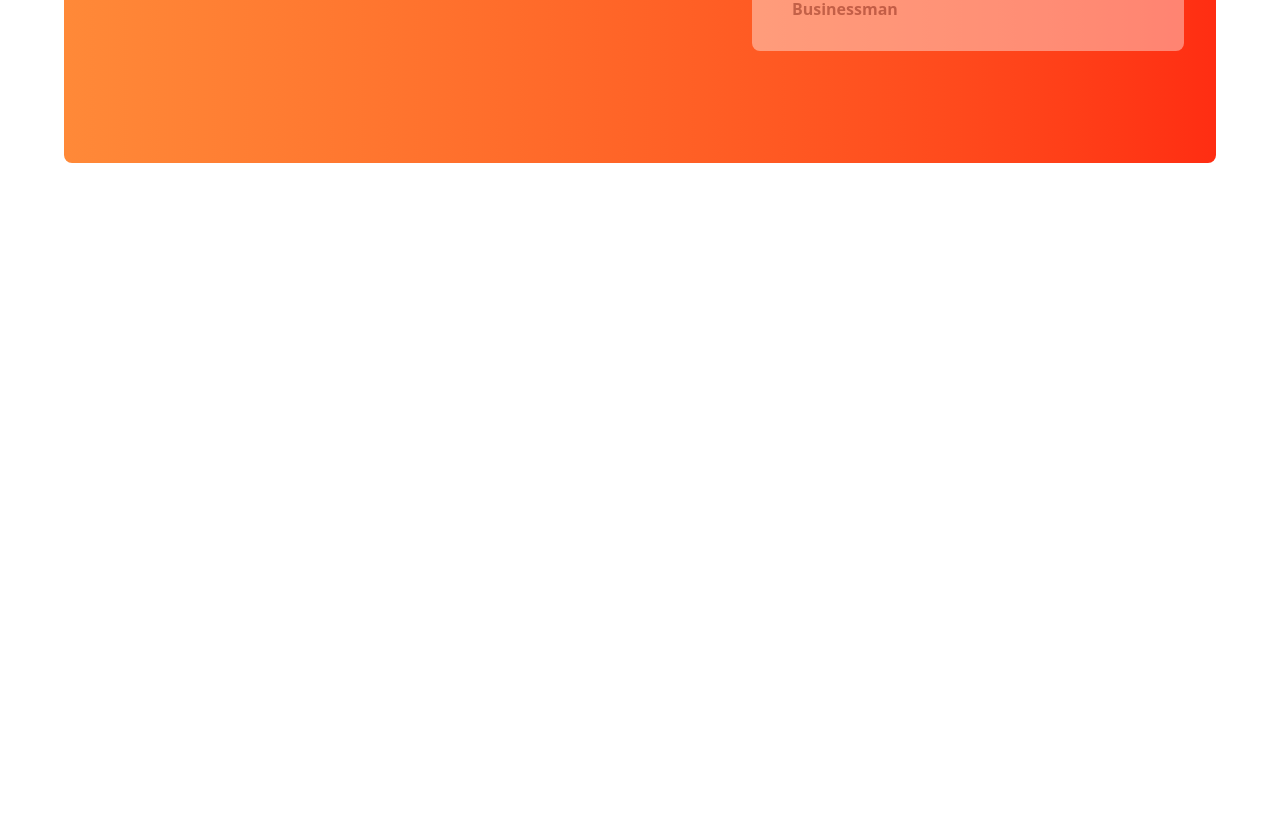
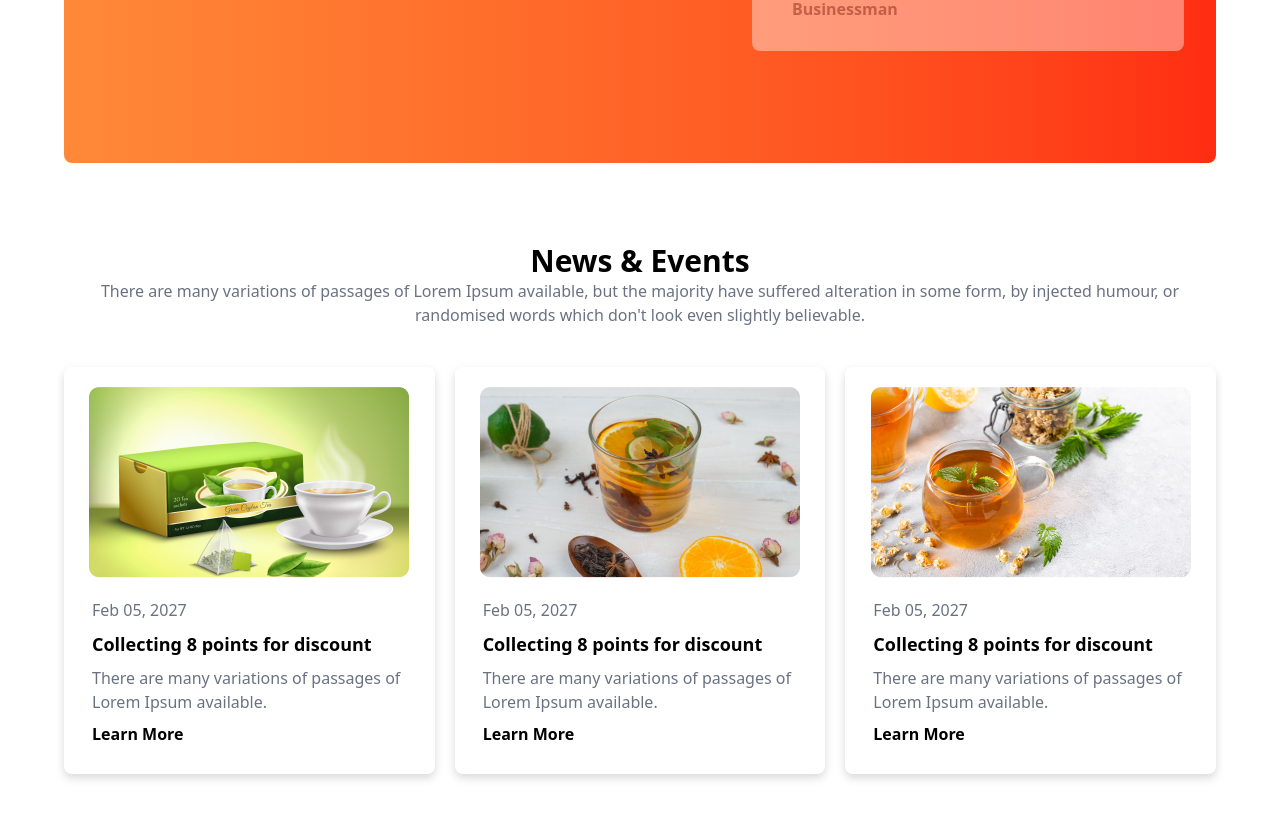
Before and after one commit to Mdsheikhmohaimenulislam/Tea-House, a plain HTML site: page index.html in a window 1280 px wide. Shown: the part 2369-3187 px from the top of the page. Before the commit the page ends 2612 px from the top, so only its background shows below. Drawn offline with nearby package versions, Linux system fonts and the light colour scheme.

Commit message:
News & Event section added on html file

```diff
--- a/index.html
+++ b/index.html
@@ -158,6 +158,47 @@
                             </div>
             </div>
         </section>
+<!-- News & Events -->
+        <section class="mb-20">
+<!-- events text content -->
+            <div class="mb-10 text-center">
+                <h1 class="text-3xl	font-extrabold">News & Events</h1>
+                <p class="font-base text-gray-500">There are many variations of passages of Lorem Ipsum available, but the majority have suffered alteration in some form, by injected humour, or randomised words which don't look even slightly believable. </p>
+            </div>
+<!-- events container -->
+            <div>
+<!-- events card container -->
+                 <div class="grid grid-cols-1 md:grid-cols-2 lg:grid-cols-3 gap-5">
+                    <div class="rounded-lg bg-white border-gray-500 p-2 drop-shadow-lg">
+                        <img class="mx-auto mt-3" src="./images/news-1.png" alt="#">
+                        <div class="p-5 ">
+                            <p class="text-base text-gray-500 mb-2">Feb 05, 2027</p>
+                            <h4 class="text-lg font-extrabold mb-2">Collecting 8 points for discount</h4>
+                            <p class="text-base text-gray-500">There are many variations of passages of Lorem Ipsum available.</p>
+                            <button class="text-bose font-bold mt-2">Learn More</button>
+                        </div>
+                    </div>
+                    <div class="rounded-lg bg-white border-gray-500 p-2 drop-shadow-lg">
+                        <img class="mx-auto mt-3" src="./images/news-2.png" alt="#">
+                        <div class="p-5">
+                            <p class="text-base text-gray-500 mb-2">Feb 05, 2027</p>
+                            <h4 class="text-lg font-extrabold mb-2">Collecting 8 points for discount</h4>
+                            <p class="text-base text-gray-500">There are many variations of passages of Lorem Ipsum available.</p>
+                            <button class="text-bose font-bold mt-2">Learn More</button>
+                        </div>
+                    </div>
+                    <div class="rounded-lg bg-white border-gray-500 p-2 drop-shadow-lg">
+                        <img class="mx-auto mt-3" src="./images/news-3.png" alt="#">
+                        <div class="p-5">
+                            <p class="text-base text-gray-500 mb-2">Feb 05, 2027</p>
+                            <h4 class="text-lg font-extrabold mb-2">Collecting 8 points for discount</h4>
+                            <p class="text-base text-gray-500">There are many variations of passages of Lorem Ipsum available.</p>
+                            <button class="text-bose font-bold mt-2">Learn More</button>
+                        </div>
+                    </div>
+                 </div>
+            </div>
+        </section>
     </main>
 </body>
 </html>
```
